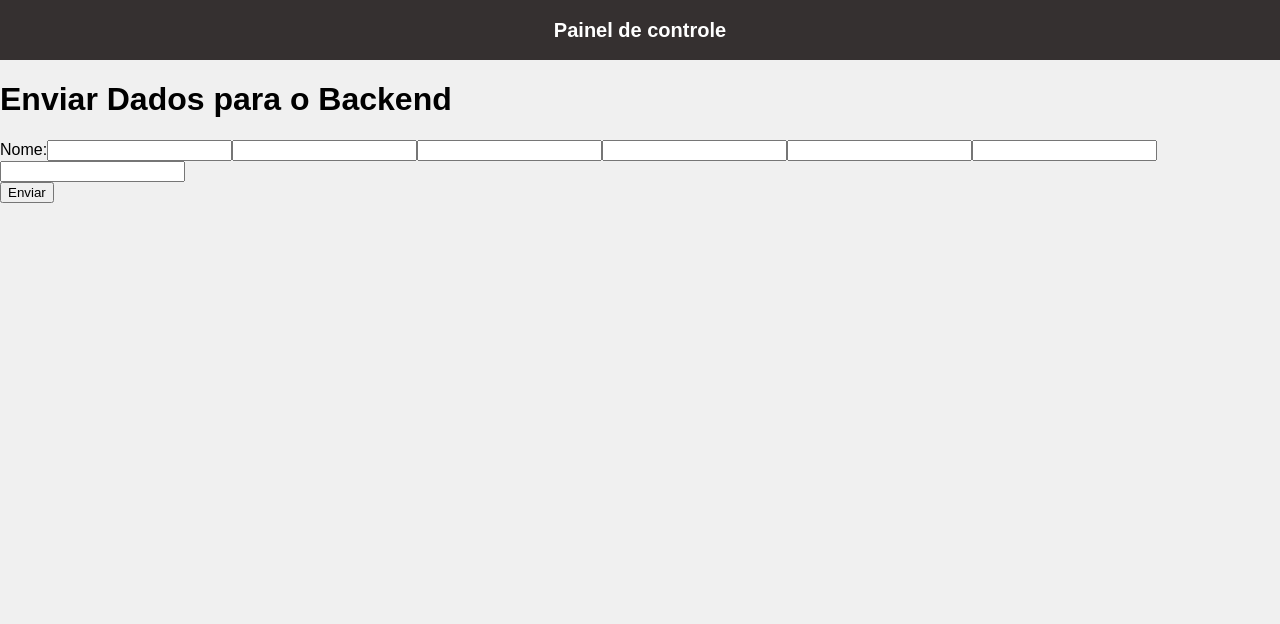
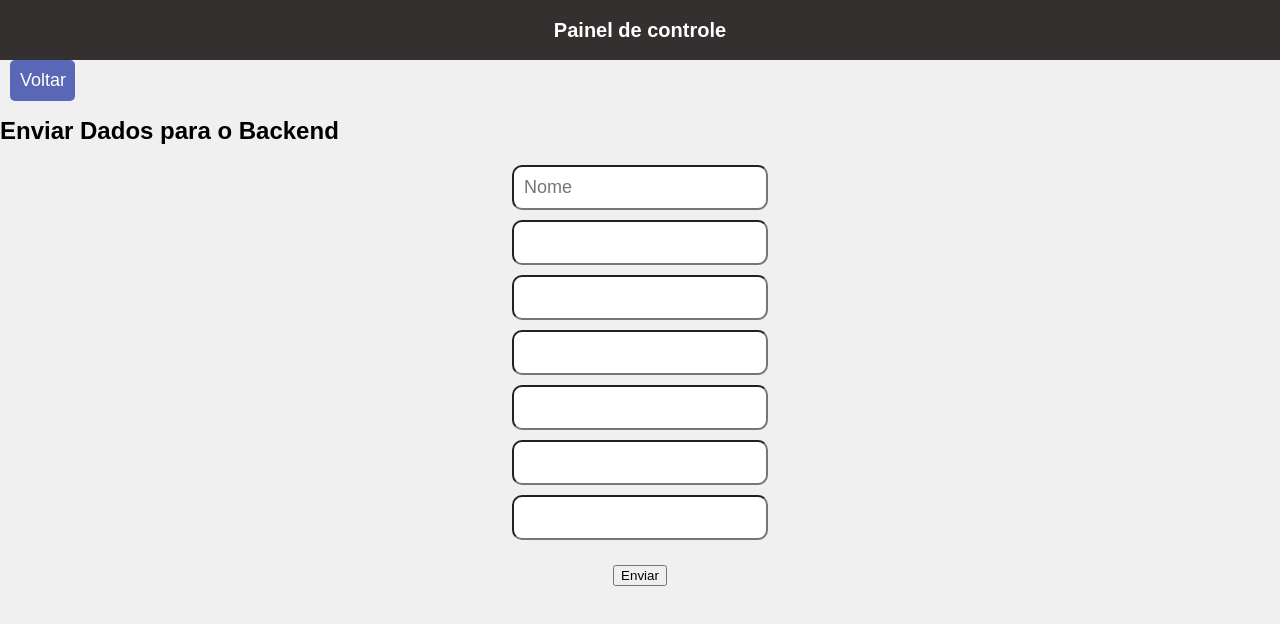
Before and after one commit to JPandini/CIMA-painel_de_controle, a React (Create React App) app: page /cadastrousuario in a window 1280 px wide. Shown: the top 624 px of the page. Built offline with nearby package versions, Linux system fonts and the light colour scheme.

Commit message:
cssCadastroUsuario

```diff
--- a/src/pages/tabelas/usuario/cadastro.js
+++ b/src/pages/tabelas/usuario/cadastro.js
@@ -1,4 +1,5 @@
 import React, { useState } from 'react';
+import { Link } from 'react-router-dom';
 import axios from 'axios';
 
 function CadastroUsuario() {
@@ -55,18 +56,18 @@ function CadastroUsuario() {
   };
 
   return (
-    <div className="App">
-      <h1>Enviar Dados para o Backend</h1>
-      <form onSubmit={handleSubmit}>
+    <div className="app">
+    <Link className='link-voltar' to={'/usuario'}>Voltar</Link>
+      <h1 className='titulo'>Enviar Dados para o Backend</h1>
+      <form className='form1' onSubmit={handleSubmit}>
         <div>
-          <label>Nome:</label>
-          <input type="text" name="nome" value={inputData.nome} onChange={handleInputChange} />
-          <input type="text" name="usuario" value={inputData.usuario} onChange={handleInputChange} />
-          <input type="text" name="senha" value={inputData.senha} onChange={handleInputChange} />
-          <input type="text" name="endereco" value={inputData.endereco} onChange={handleInputChange} />
-          <input type="text" name="email" value={inputData.email} onChange={handleInputChange} />
-          <input type="text" name="cpf" value={inputData.cpf} onChange={handleInputChange} />
-          <input type="text" name="codendereco" value={inputData.codendereco} onChange={handleInputChange} />
+          <input className='nome-cidade' placeholder="Nome" type="text" name="nome" value={inputData.nome} onChange={handleInputChange} />
+          <input className='nome-cidade'  type="text" name="usuario" value={inputData.usuario} onChange={handleInputChange} />
+          <input className='nome-cidade' type="text" name="senha" value={inputData.senha} onChange={handleInputChange} />
+          <input className='nome-cidade' type="text" name="endereco" value={inputData.endereco} onChange={handleInputChange} />
+          <input className='nome-cidade' type="text" name="email" value={inputData.email} onChange={handleInputChange} />
+          <input className='nome-cidade' type="text" name="cpf" value={inputData.cpf} onChange={handleInputChange} />
+          <input className='nome-cidade' type="text" name="codendereco" value={inputData.codendereco} onChange={handleInputChange} />
         </div>
         {error && <p style={{ color: 'red' }}>{error}</p>}
         <button type="submit">Enviar</button>
```
